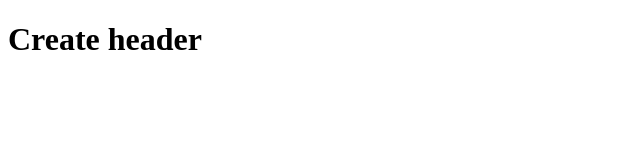
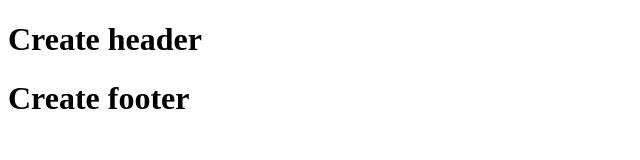
Before and after one commit to maxym-huklivsky/git-team-project, a plain HTML site: page index.html in a window 1280 px wide. Shown: the whole page, without its empty margins (0-640 px from the left). Drawn offline with Linux system fonts and the light colour scheme.

Commit message:
add footer

```diff
--- a/index.html
+++ b/index.html
@@ -8,5 +8,6 @@
   </head>
   <body>
     <header><h1>Create header</h1></header>
+    <footer><h1>Create footer</h1></footer>
   </body>
 </html>
```
Also changed, not shown: 1 other file.
